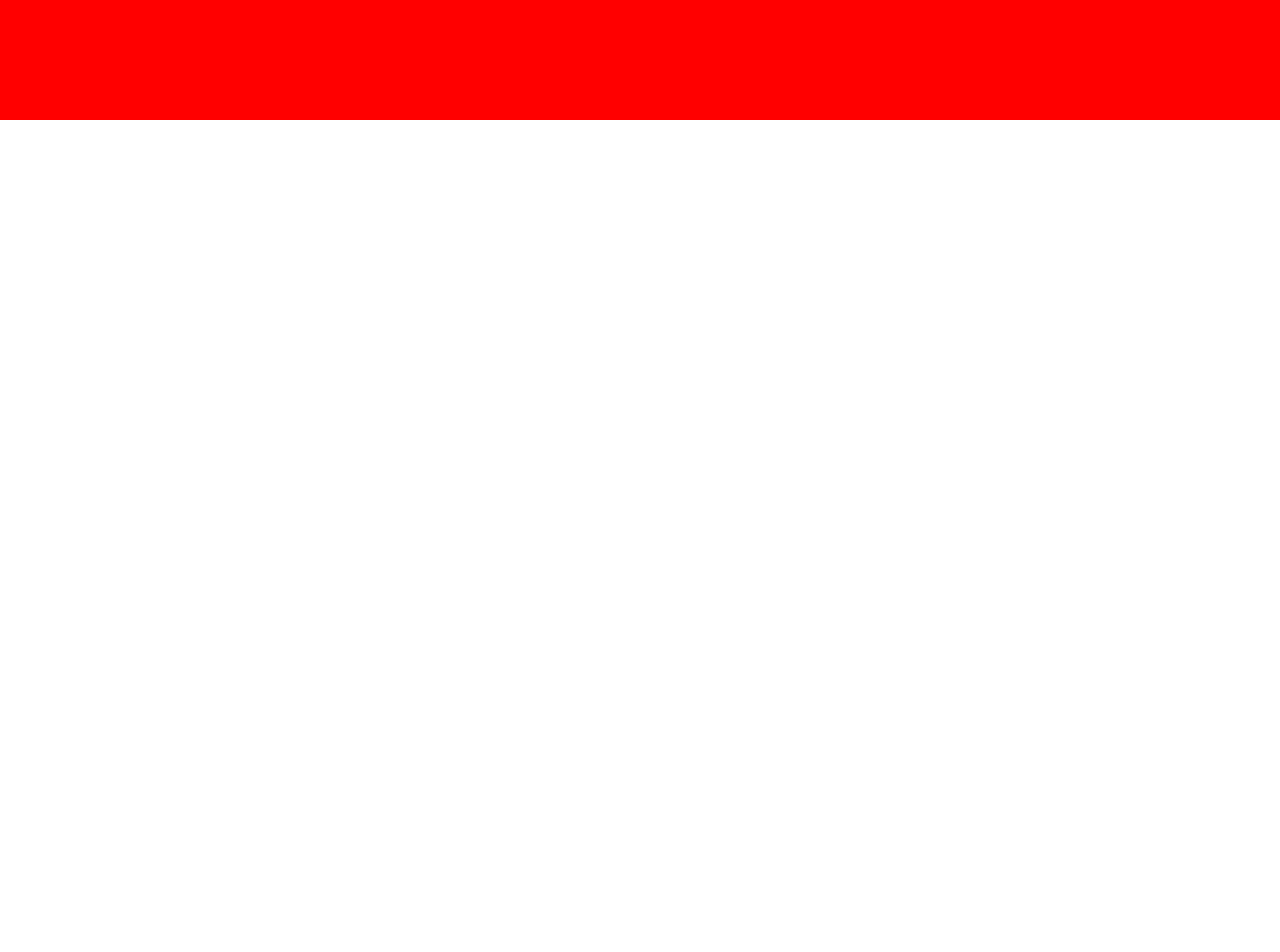
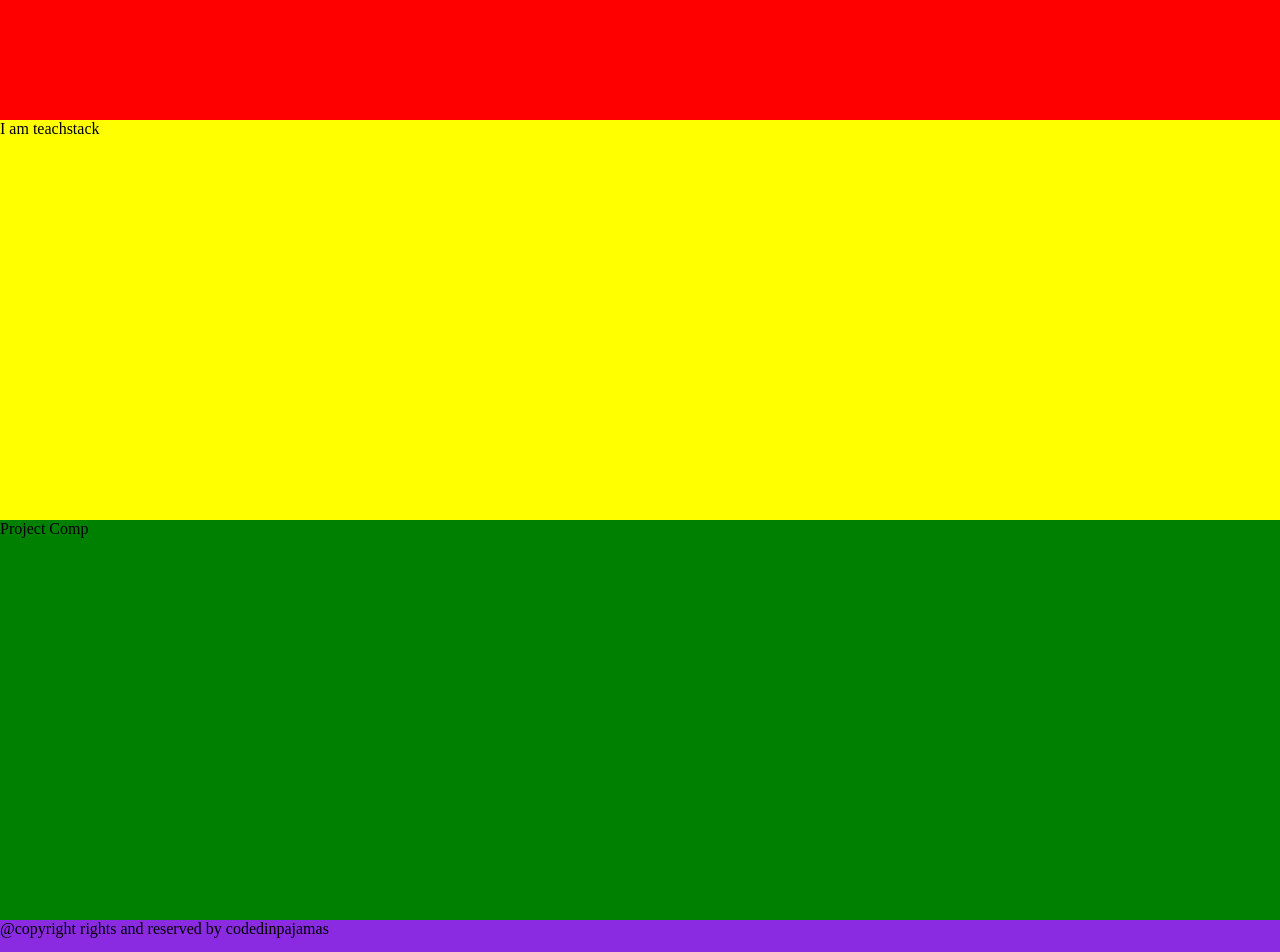
Before and after one commit to Dope-Otaku/Portfolio_v3, a React (Vite) app in the folder portfolio_V3/: page / in a window 1280 px wide. Shown: the part 360-1312 px from the top of the page. Before the commit the page ends 800 px from the top, so only its background shows below. Built offline with nearby package versions, Linux system fonts and the light colour scheme.

Commit message:
added the full demo frontend app

```diff
--- a/portfolio_V3/src/App.jsx
+++ b/portfolio_V3/src/App.jsx
@@ -1,12 +1,10 @@
 import Navbar from "./components/navbar/Navbar"
+import Footer from "./components/Footer/Footer"
 import { Link } from 'react-router-dom'
 import { Route, Routes } from 'react-router-dom'
 import Home from "./components/Home/Home"
-// import About from './components/About'
-// import Projects from './components/Projects'
-// import Resume from './components/Resume'
-// import Jewelry from './components/Jewelry'
-// import Contact from './components/Contact'
+import TechStack from "./components/TechStacks/TechStack"
+import Project from "./components/Projects/Project"
 
 
 function App() {
@@ -16,6 +14,9 @@ function App() {
     <>
     <Navbar/>
     <Home/>
+    <TechStack />
+    <Project/>
+    <Footer/>
     </>
   )
 }
--- /dev/null
+++ b/portfolio_V3/src/components/Footer/Footer.css
@@ -0,0 +1,4 @@
+.navbarDiv{
+    background-color: blueviolet;
+    height: 50vh;
+}
--- /dev/null
+++ b/portfolio_V3/src/components/Footer/Footer.jsx
@@ -0,0 +1,14 @@
+import React from 'react'
+import './Footer.css'
+
+function Footer() {
+  return (
+    <>
+        <div className="navbarDiv">
+            @copyright rights and reserved by codedinpajamas
+        </div>
+    </>
+  )
+}
+
+export default Footer
--- /dev/null
+++ b/portfolio_V3/src/components/Projects/Project.css
@@ -0,0 +1,4 @@
+.projectDiv{
+    background-color: green;
+    height: 50vh;
+}
--- /dev/null
+++ b/portfolio_V3/src/components/Projects/Project.jsx
@@ -0,0 +1,14 @@
+import React from 'react'
+import './Project.css'
+
+function Project() {
+  return (
+    <>
+        <div className="projectDiv">
+            Project Comp
+        </div>
+    </>
+  )
+}
+
+export default Project
--- /dev/null
+++ b/portfolio_V3/src/components/TechStacks/TechStack.css
@@ -0,0 +1,4 @@
+.techstackDiv{
+    background-color: yellow;
+    height: 50vh;
+}
--- /dev/null
+++ b/portfolio_V3/src/components/TechStacks/TechStack.jsx
@@ -0,0 +1,14 @@
+import React from 'react'
+import './TechStack.css'
+
+function TechStack() {
+  return (
+    <>
+        <div className="techstackDiv">
+            I am teachstack
+        </div>
+    </>
+  )
+}
+
+export default TechStack
```
